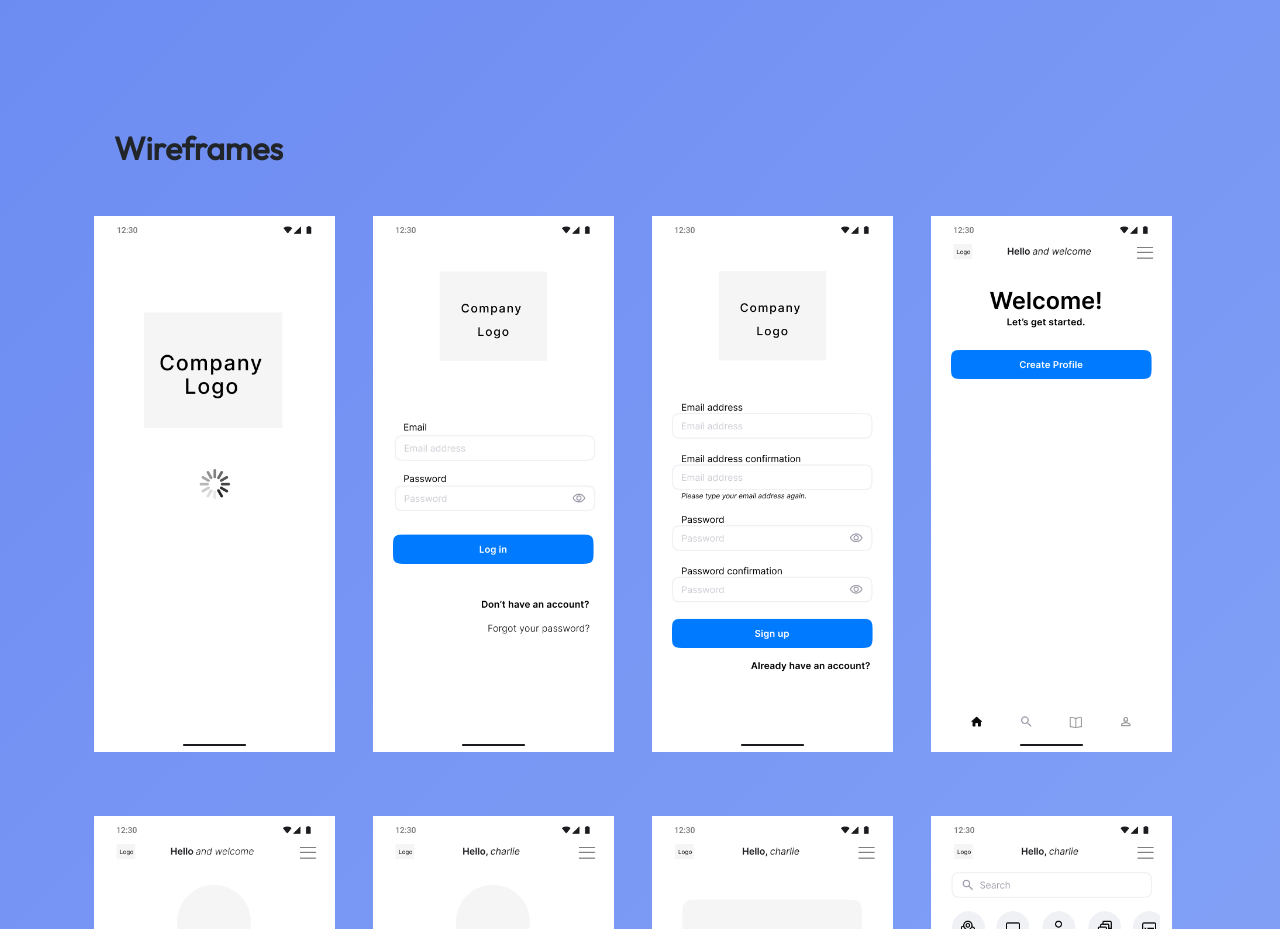
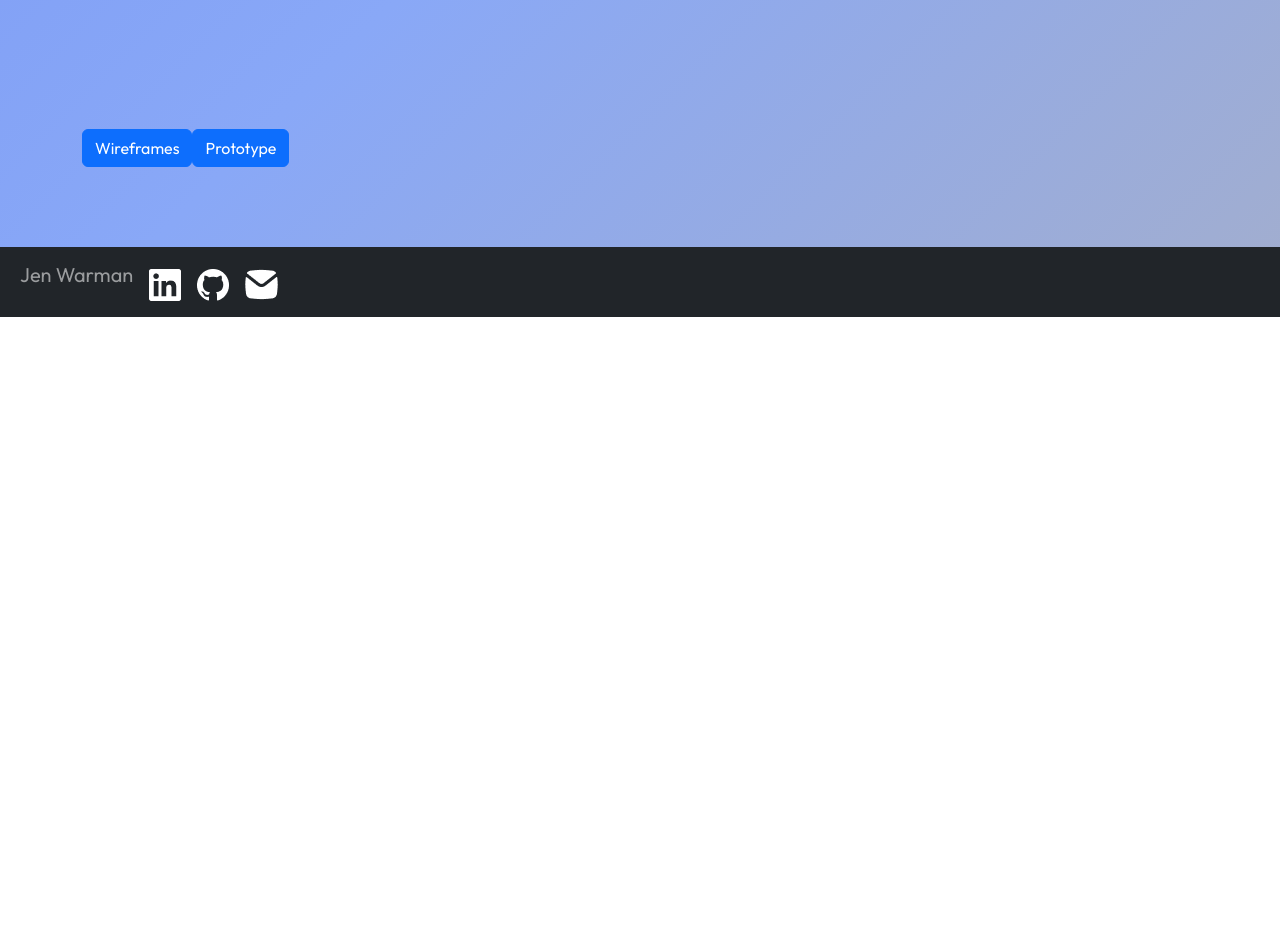
Before and after one commit to JenWarman/portfolio, a React (Vite) app: page /book-club-app in a window 1280 px wide. Shown: the part 2020-2949 px from the top of the page. After the commit the page ends 2337 px from the top, so only its background shows below. Built offline with nearby package versions, Linux system fonts and the light colour scheme.

Commit message:
Book Club App Tabs component

```diff
--- a/src/components/BookClubApp.jsx
+++ b/src/components/BookClubApp.jsx
@@ -1,6 +1,7 @@
 import { Container, Row, Col, Button, Image } from "react-bootstrap";
 import { Link } from "react-router-dom";
 import BookClubWireFrame from "./BookClubWireFrame";
+import BookClubTabs from "./BookClubTabs";
 
 function BookClubApp() {
   return (
@@ -176,9 +177,12 @@ function BookClubApp() {
       </Container>
 
       <Container>
+        <BookClubTabs/>
+      </Container>
+      {/* <Container>
       <h2 id="wireframe-header">Wireframes</h2>
       <BookClubWireFrame />
-      </Container>
+      </Container> */}
 
       {/* <Container className="youtube-container">
               <Row className="youtube-row">
--- /dev/null
+++ b/src/components/BookClubTabs.jsx
@@ -0,0 +1,19 @@
+import { useState } from "react";
+import { Button } from "react-bootstrap";
+import BookClubPrototype from "./BookClubPrototype";
+import BookClubWireFrame from "./BookClubWireFrame";
+
+export default function BookClubTabs() {
+  const [selectedTab, setSelectedTab] = useState();
+
+  function handleClick(event) {
+    console.log(event.target.value);
+  }
+
+  return (
+    <section>
+    <Button value='wireframes' onClick={handleClick}>Wireframes</Button>
+    <Button value='prototype' onClick={handleClick}>Prototype</Button>
+    </section>
+  );
+}
```
